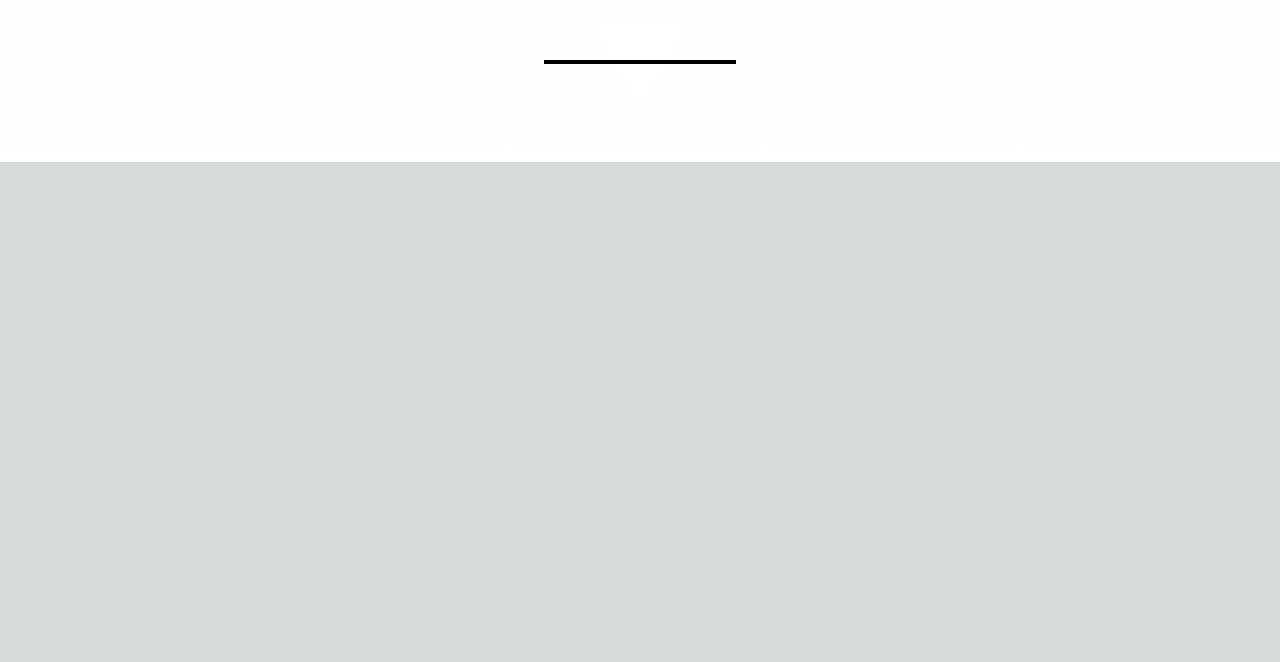
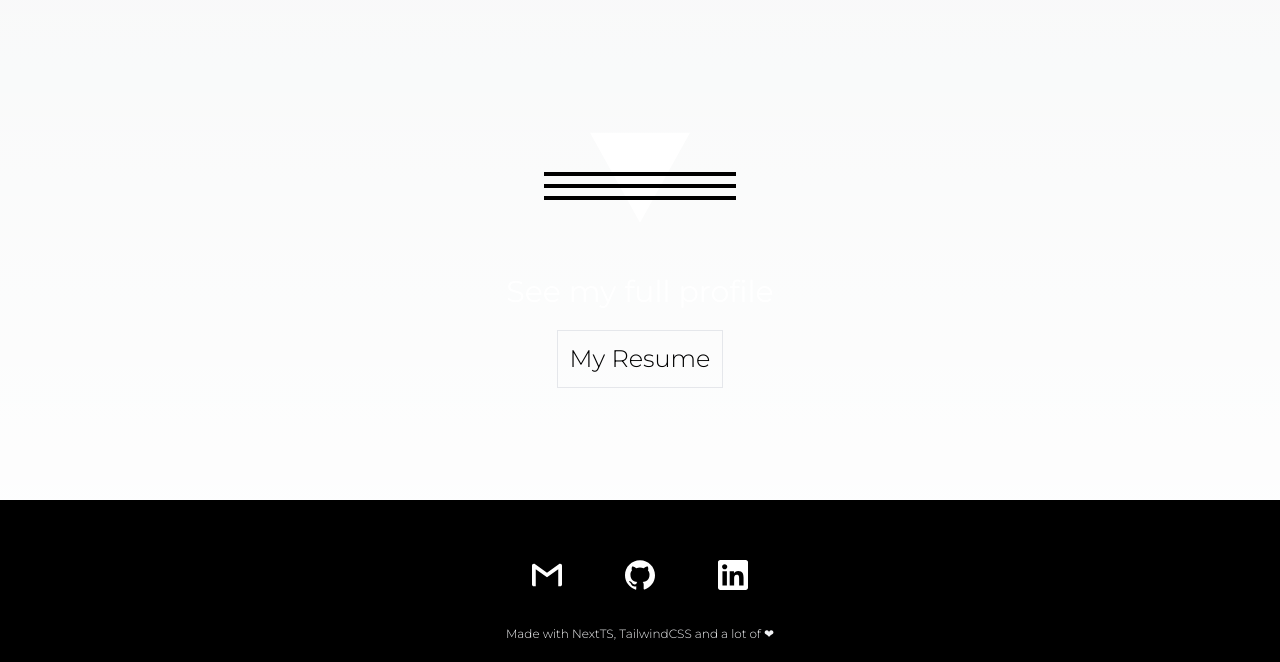
Before and after one commit to BryMat24/Personal-Website-V2, a Next.js app in the folder personal-website/: page / in a window 1280 px wide. Shown: the part 3580-4242 px from the top of the page. Before the commit the page ends 3742 px from the top, so only its background shows below. Built offline with nearby package versions, Linux system fonts and the light colour scheme.

Commit message:
style: style footer and add social links

```diff
--- a/personal-website/src/app/globals.css
+++ b/personal-website/src/app/globals.css
@@ -61,7 +61,7 @@ body {
     fill: white;
     width: 50vmax;
     z-index: -1;
-    opacity: 0.1;
+    opacity: 0.05;
     animation: move 10s ease-in-out infinite;
     transform-origin: 50% 50%;
 }
--- a/personal-website/src/components/Footer/index.tsx
+++ b/personal-website/src/components/Footer/index.tsx
@@ -1,19 +1,12 @@
 import { FunctionComponent } from "react";
+import Resume from "./resume";
+import Social from "./social";
 
 const Footer: FunctionComponent = () => {
     return (
         <>
-            <div className="w-48 h-1 relative z-10 m-auto bg-black"></div>
-            <div className=" w-48 h-1 relative z-10 m-auto top-2 bg-dark-bg"></div>
-            <div className=" w-48 h-1 relative z-10 m-auto top-4 bg-dark-bg"></div>
-            <div
-                aria-label="Triangle that gets lower as the user scrolls down"
-                className="w-0 h-0 triangle m-auto relative bottom-10 blend-difference duration-700"
-                style={{
-                    opacity: 1,
-                    transform: "translateY(-11.3054px) translateZ(0px)",
-                }}
-            ></div>
+            <Resume />
+            <Social />
         </>
     );
 };
--- /dev/null
+++ b/personal-website/src/components/Footer/resume.tsx
@@ -0,0 +1,33 @@
+import { FunctionComponent } from "react";
+
+const Resume: FunctionComponent = () => {
+    return (
+        <>
+            <div className="mt-[150px]">
+                <div className="w-48 h-1 relative z-10 m-auto bg-black"></div>
+                <div className=" w-48 h-1 relative z-10 m-auto top-2 bg-black"></div>
+                <div className=" w-48 h-1 relative z-10 m-auto top-4 bg-black"></div>
+                <div
+                    aria-label="Triangle that gets lower as the user scrolls down"
+                    className="w-0 h-0 triangle m-auto relative bottom-10 blend-difference duration-700"
+                    style={{
+                        opacity: 1,
+                        transform: "translateY(-11.3054px) translateZ(0px)",
+                    }}
+                ></div>
+            </div>
+            <section className="flex flex-col mb-20 items-center">
+                <p className="text-white text-3xl text-center">
+                    See my full profile
+                </p>
+                <button className="bg-light-bg border border-light-secondary border-solid my-8 mx-6 p-3 mt-5 duration-300">
+                    <span className="text-light-secondary text-2xl font-light">
+                        My Resume
+                    </span>
+                </button>
+            </section>
+        </>
+    );
+};
+
+export default Resume;
--- /dev/null
+++ b/personal-website/src/components/Footer/social.tsx
@@ -0,0 +1,77 @@
+import { FunctionComponent } from "react";
+
+const Social: FunctionComponent = () => {
+    return (
+        <section className="flex flex-col bg-black items-center">
+            <div className="p-5 text-white flex flex-row text-3xl justify-between w-64 my-10 mb-4">
+                <a
+                    aria-label="Visit Gmail profile"
+                    href="mailto:bryan.matthew.rustardy@gmail.com"
+                    target="_blank"
+                    rel="noreferrer"
+                >
+                    <svg
+                        stroke="currentColor"
+                        fill="currentColor"
+                        stroke-width="0"
+                        role="img"
+                        viewBox="0 0 24 24"
+                        height="1em"
+                        width="1em"
+                        xmlns="http://www.w3.org/2000/svg"
+                    >
+                        <title></title>
+                        <path d="M24 4.5v15c0 .85-.65 1.5-1.5 1.5H21V7.387l-9 6.463-9-6.463V21H1.5C.649 21 0 20.35 0 19.5v-15c0-.425.162-.8.431-1.068C.7 3.16 1.076 3 1.5 3H2l10 7.25L22 3h.5c.425 0 .8.162 1.069.432.27.268.431.643.431 1.068z"></path>
+                    </svg>
+                </a>
+                <a
+                    aria-label="Visit Github profile"
+                    href="https://github.com/BryMat24"
+                    target="_blank"
+                    rel="noreferrer"
+                >
+                    <svg
+                        stroke="currentColor"
+                        fill="currentColor"
+                        stroke-width="0"
+                        role="img"
+                        viewBox="0 0 24 24"
+                        height="1em"
+                        width="1em"
+                        xmlns="http://www.w3.org/2000/svg"
+                    >
+                        <title></title>
+                        <path d="M12 .297c-6.63 0-12 5.373-12 12 0 5.303 3.438 9.8 8.205 11.385.6.113.82-.258.82-.577 0-.285-.01-1.04-.015-2.04-3.338.724-4.042-1.61-4.042-1.61C4.422 18.07 3.633 17.7 3.633 17.7c-1.087-.744.084-.729.084-.729 1.205.084 1.838 1.236 1.838 1.236 1.07 1.835 2.809 1.305 3.495.998.108-.776.417-1.305.76-1.605-2.665-.3-5.466-1.332-5.466-5.93 0-1.31.465-2.38 1.235-3.22-.135-.303-.54-1.523.105-3.176 0 0 1.005-.322 3.3 1.23.96-.267 1.98-.399 3-.405 1.02.006 2.04.138 3 .405 2.28-1.552 3.285-1.23 3.285-1.23.645 1.653.24 2.873.12 3.176.765.84 1.23 1.91 1.23 3.22 0 4.61-2.805 5.625-5.475 5.92.42.36.81 1.096.81 2.22 0 1.606-.015 2.896-.015 3.286 0 .315.21.69.825.57C20.565 22.092 24 17.592 24 12.297c0-6.627-5.373-12-12-12"></path>
+                    </svg>
+                </a>
+                <a
+                    aria-label="Visit LinkedIn profile"
+                    href="https://www.linkedin.com/in/bryan-matthew-rustardy-193533290/"
+                    target="_blank"
+                    rel="noreferrer"
+                >
+                    <svg
+                        stroke="currentColor"
+                        fill="currentColor"
+                        stroke-width="0"
+                        role="img"
+                        viewBox="0 0 24 24"
+                        height="1em"
+                        width="1em"
+                        xmlns="http://www.w3.org/2000/svg"
+                    >
+                        <title></title>
+                        <path d="M20.447 20.452h-3.554v-5.569c0-1.328-.027-3.037-1.852-3.037-1.853 0-2.136 1.445-2.136 2.939v5.667H9.351V9h3.414v1.561h.046c.477-.9 1.637-1.85 3.37-1.85 3.601 0 4.267 2.37 4.267 5.455v6.286zM5.337 7.433c-1.144 0-2.063-.926-2.063-2.065 0-1.138.92-2.063 2.063-2.063 1.14 0 2.064.925 2.064 2.063 0 1.139-.925 2.065-2.064 2.065zm1.782 13.019H3.555V9h3.564v11.452zM22.225 0H1.771C.792 0 0 .774 0 1.729v20.542C0 23.227.792 24 1.771 24h20.451C23.2 24 24 23.227 24 22.271V1.729C24 .774 23.2 0 22.222 0h.003z"></path>
+                    </svg>
+                </a>
+            </div>
+            <div className="flex flex-col text-xs font-light mb-5 self-center items-center ">
+                <p className="text-gray-100">
+                    Made with NextTS, TailwindCSS and a lot of ❤
+                </p>
+            </div>
+        </section>
+    );
+};
+
+export default Social;
--- a/personal-website/src/components/Project/index.tsx
+++ b/personal-website/src/components/Project/index.tsx
@@ -1,13 +1,10 @@
 import React, { FunctionComponent } from "react";
 import SectionHeading from "../sectionHeading";
 import ProjectDisplay from "./project";
-import Blob from "../blob";
 
 const Project: FunctionComponent = () => {
     return (
-        <div className="relative">
-            <Blob />
-            <section className="flex flex-col duration-700 md:w-9/12 md:m-auto md:mt-[180px]">
+        <section className="flex flex-col duration-700 md:w-9/12 md:m-auto md:mt-[180px] px-8">
             <div className="flex my-5 mb-3 lg:mt-0 overflow-hidden bg-dark-bg duration-700 relative py-2">
                 <SectionHeading title="Projects" type="left" />
             </div>
@@ -34,7 +31,6 @@ const Project: FunctionComponent = () => {
                 />
             </div>
         </section>
-        </div>
     );
 };
 
--- a/personal-website/src/components/Project/project.tsx
+++ b/personal-website/src/components/Project/project.tsx
@@ -31,7 +31,7 @@ const ProjectDisplay: FunctionComponent<Props> = ({
                         </div>
                     </div>
                 </button>
-                <div className="relative self-center w-48 h-2 mt-2 bg-white lg:ml-2 lg:w-40"></div>
+                <div className="relative self-center w-48 h-1 mt-2 bg-white lg:ml-2 lg:w-40"></div>
             </div>
             <div className="flex flex-col items-start flex-shrink-0 md:w-4/6 md:m-auto md:mt-8 lg:mt-0 lg:w-5/12">
                 <h4 className="text-gray-50 mb-3 font-semibold lg:self-start lg:mt-3 lg:mb-0 text-3xl">
```
Lines whose indentation alone changed are shown as unchanged.
